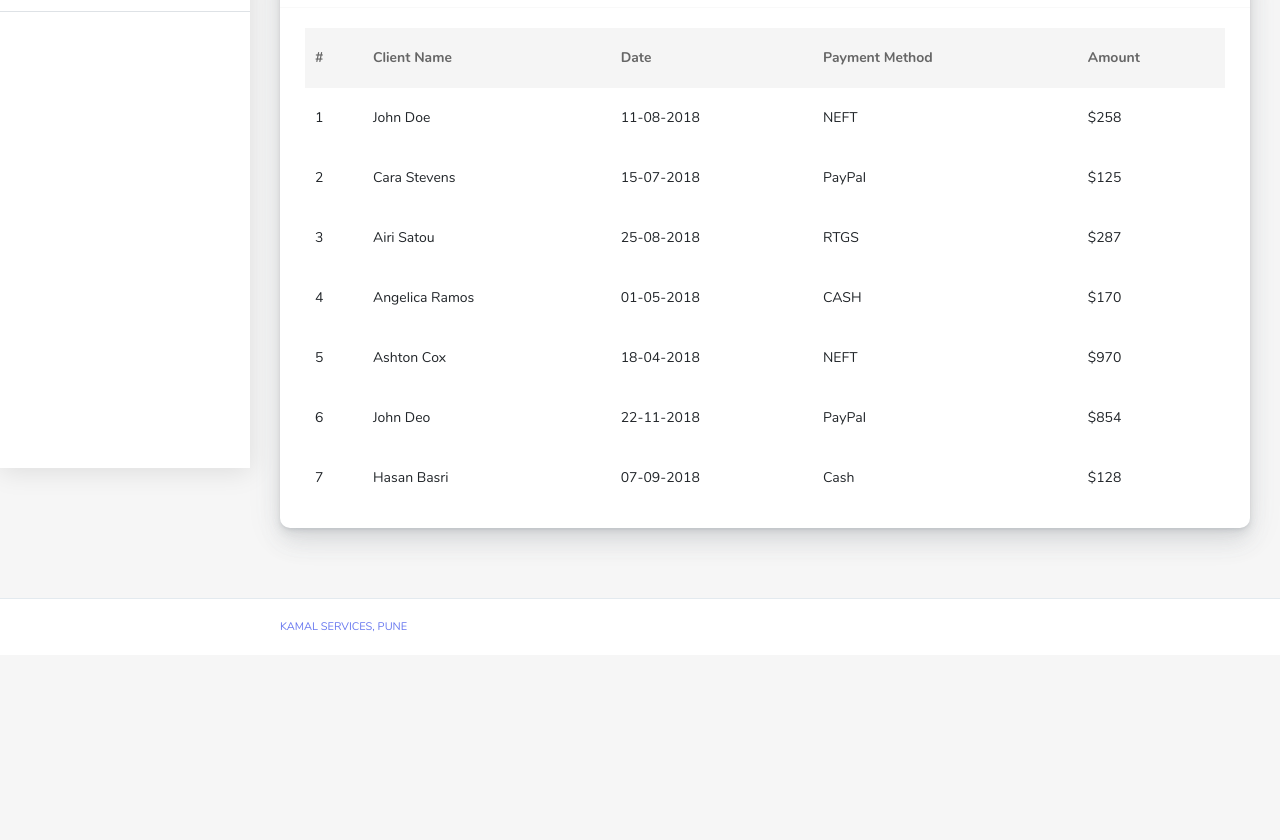
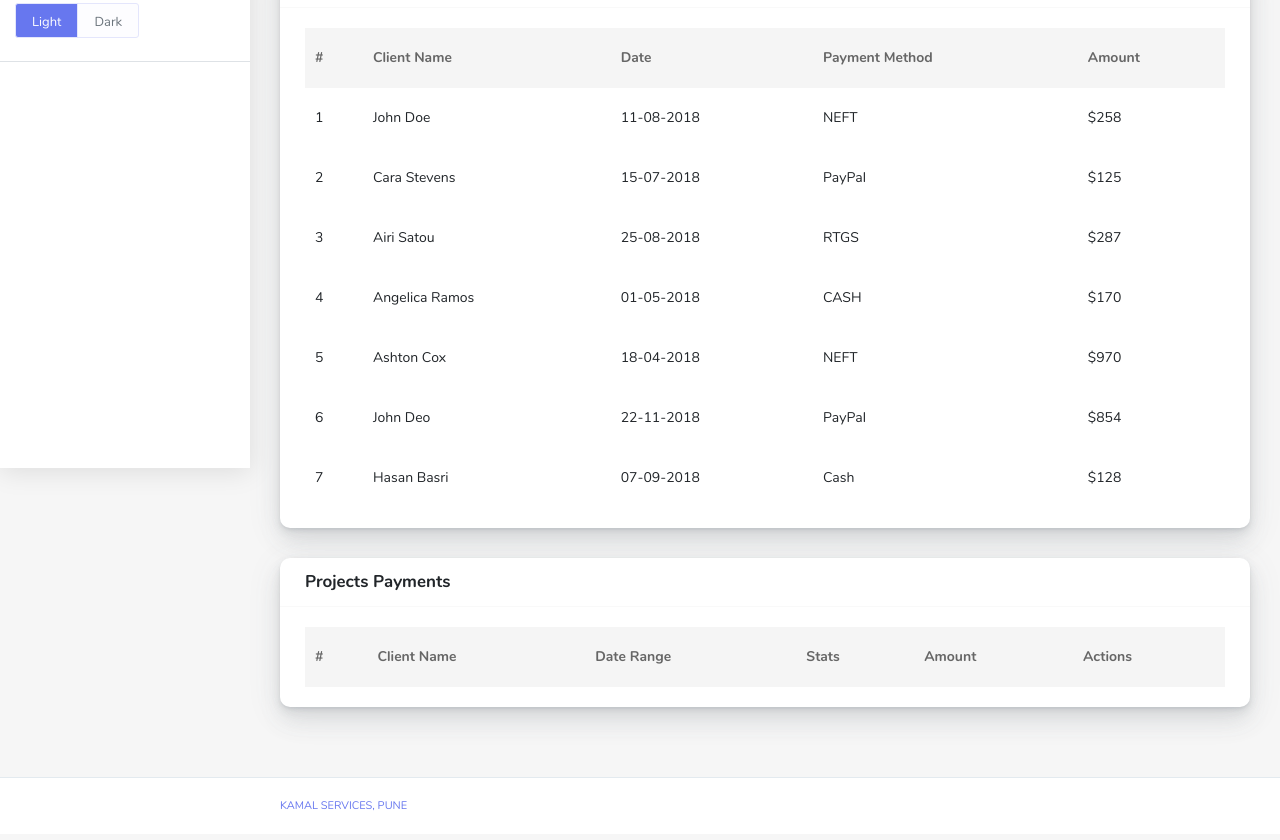
Before and after one commit to bkaravade/kamal_Services, a plain HTML site: page index.html in a window 1280 px wide. Shown: the part 332-1172 px from the top of the page. Before the commit the page ends 993 px from the top, so only its background shows below. Drawn offline with nearby package versions, Linux system fonts and the light colour scheme; files whose address does not match are found by name.

Commit message:
latest changes

```diff
--- a/index.html
+++ b/index.html
@@ -75,6 +75,9 @@
             </li>
             <li class="dropdown" >
               <a  class="nav-link" id="customer_menu"><i data-feather="users"></i><span>Customers</span></a>
+            </li>
+             <li class="dropdown" >
+              <a  class="nav-link" id="customer_menu"><i data-feather="credit-card"></i><span>Payments</span></a>
             </li>
             <li class="dropdown" >
               <a  class="nav-link" id="report_menu"><i data-feather="database"></i><span>Reports</span></a>
@@ -518,6 +521,34 @@
               </div>
             </div>
           </div>
+          <div id="payments_div">
+            <div class="row">
+              <div class="col-md-12">
+                <div class="card">
+                  <div class="card-header">
+                    <h4>Projects Payments</h4>
+                  </div>
+                  <div class="card-body">
+                    <div class="table-responsive">
+                      <table class="table table-hover mb-0">
+                        <thead>
+                          <tr>
+                            <th>#</th>
+                            <th>Client Name</th>
+                            <th>Date Range</th>
+                            <th>Stats</th>
+                            <th>Amount</th>
+                            <th>Actions</th>
+                          </tr>
+                        </thead>
+                        <tbody></tbody>
+                      </table>
+                    </div>
+                  </div>
+                </div>
+              </div>
+            </div>
+          </div>
           <div id="report_div">
             <div class="section-body">
               <div class="row ">
```
